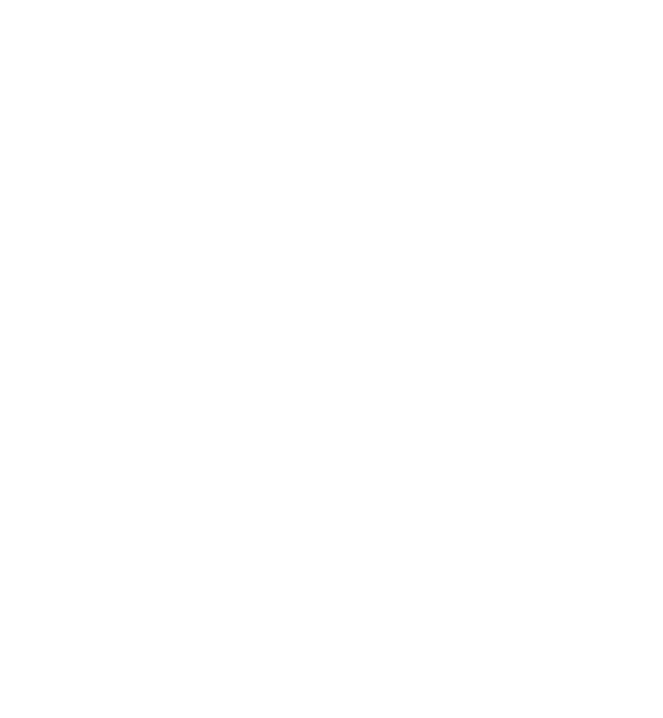
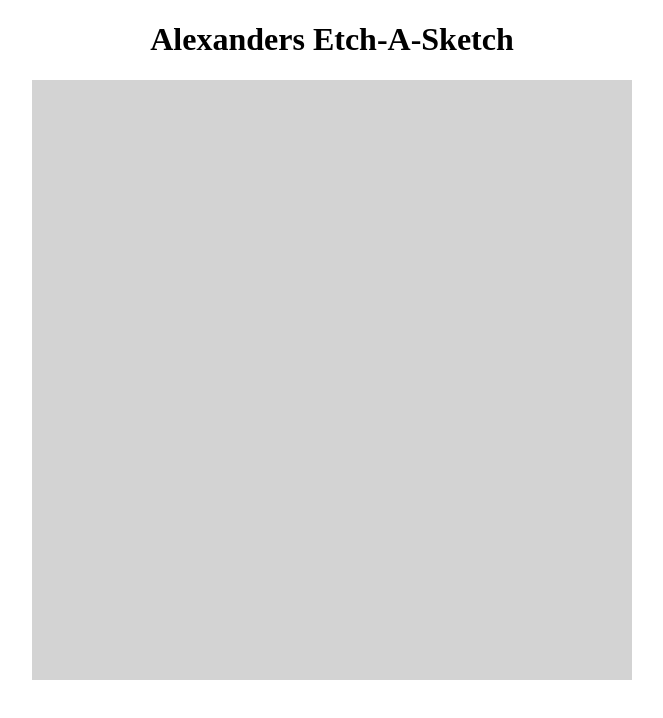
Before and after one commit to RGSATG/etch-a-sketch, a plain HTML site: page index.html in a window 1280 px wide. Shown: the whole page, without its empty margins (308-971 px from the left). Drawn offline with Linux system fonts and the light colour scheme.

Commit message:
Add heading and container with styling

```diff
--- a/index.html
+++ b/index.html
@@ -1,13 +1,17 @@
 <!DOCTYPE html>
 <html lang="en">
+
 <head>
     <meta charset="UTF-8">
     <meta name="viewport" content="width=device-width, initial-scale=1.0">
     <title>Etch-a-sketch</title>
     <link rel="stylesheet" href="./styles.css">
 </head>
+
 <body>
-
+    <h1>Alexanders Etch-A-Sketch</h1>
+    <div id="container"></div>
 </body>
 <script src="./logic.js"></script>
+
 </html>
--- a/styles.css
+++ b/styles.css
@@ -0,0 +1,10 @@
+* {
+  text-align: center;
+}
+
+#container {
+  margin: 0 auto;
+  width: 600px;
+  height: 600px;
+  background-color: lightgray;
+}
```
